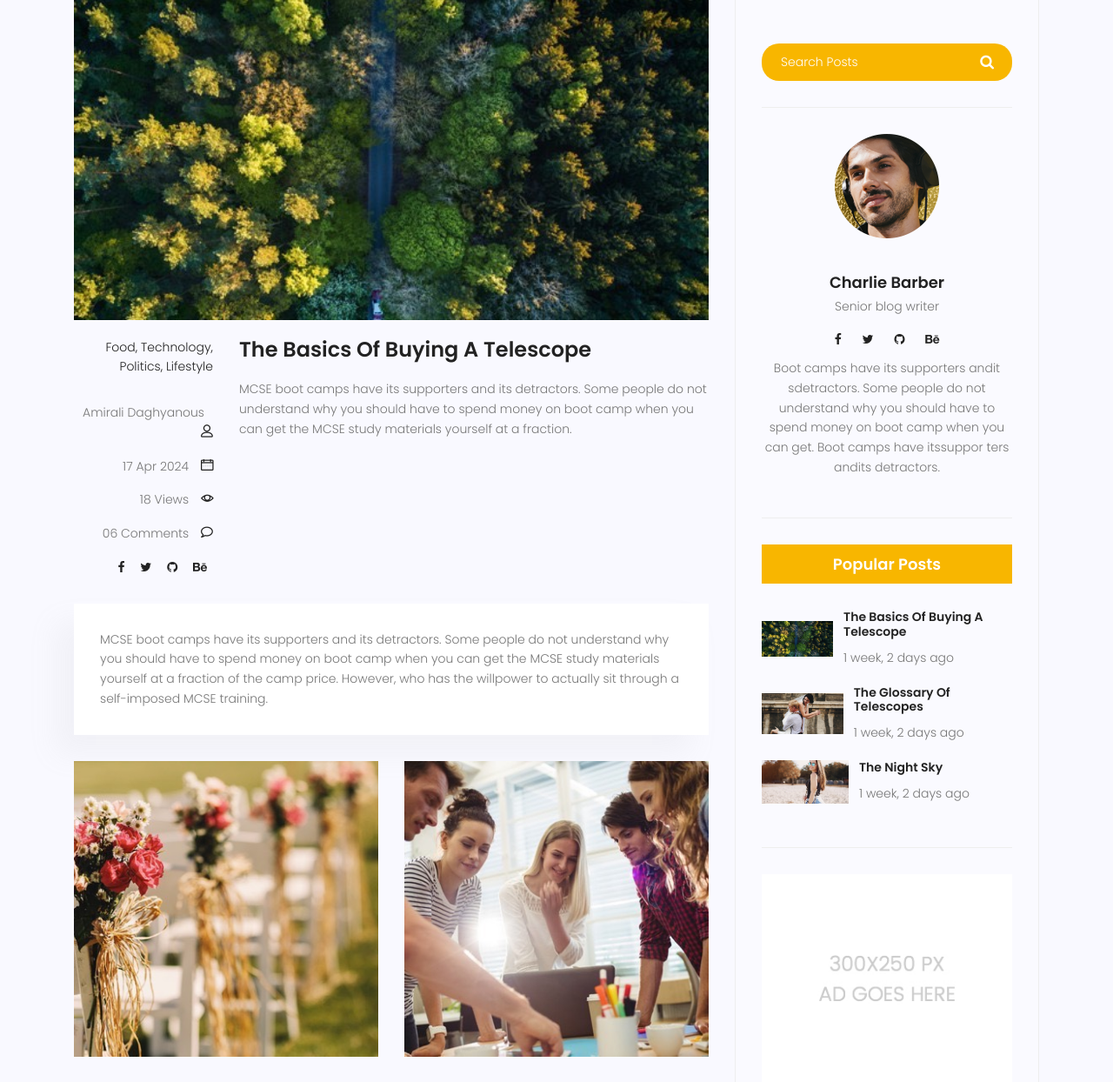
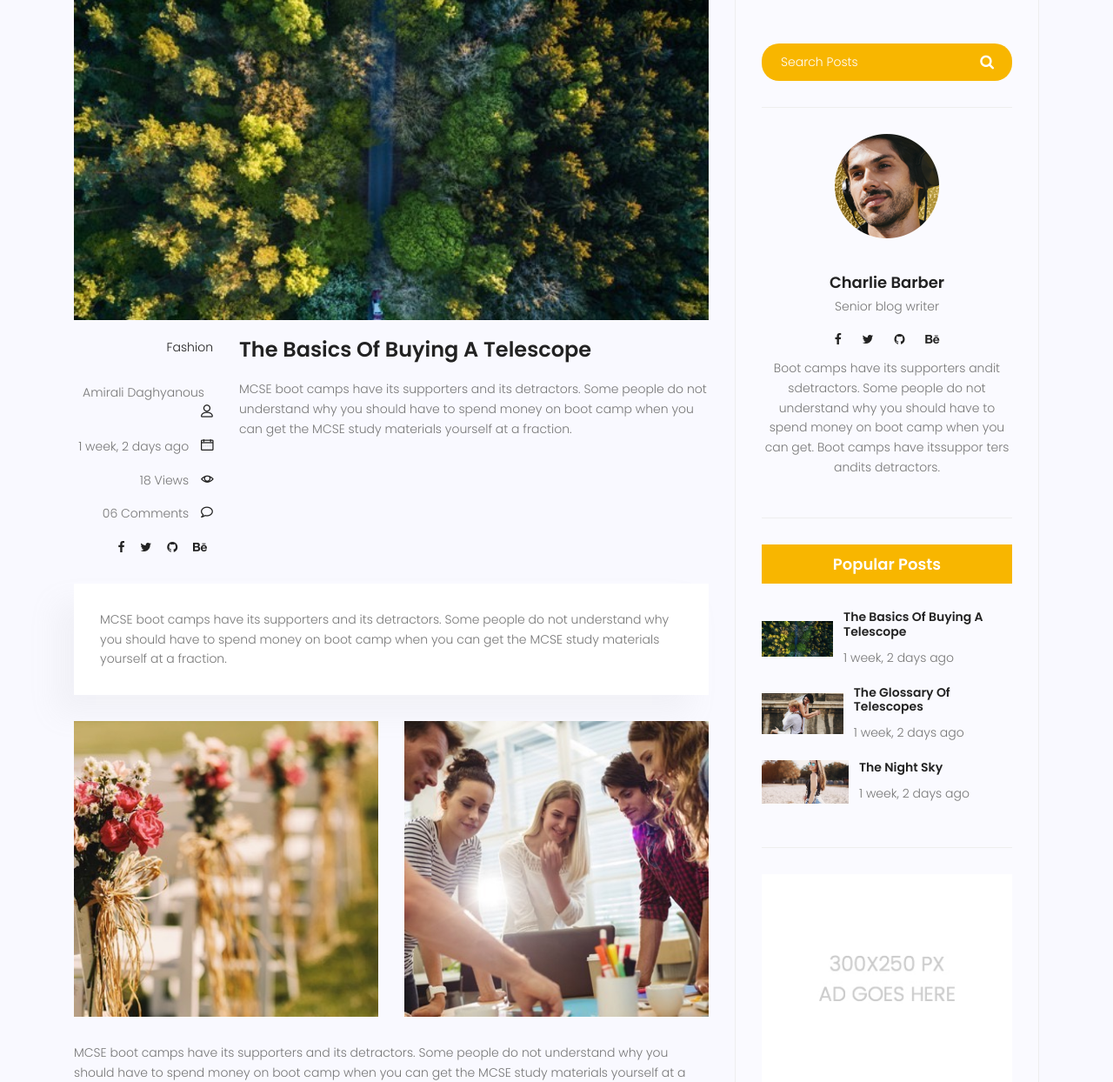
Before and after one commit to amirali098/Travelista, a Django app: page /blog-single/3 in a window 1280 px wide. Shown: the part 421-1665 px from the top of the page at 87% size. Run offline with Django 4.2, Linux system fonts and the light colour scheme; data comes from the database, SQL or seed files in the repository; both versions use the stored data as it was after the commit; parts of the project's set-up code (start-up, migrations or seed data) failed here and were passed over; some libraries are stand-ins or nearby versions.

Commit message:
order blog-single page

```diff
--- a/requirements.txt
+++ b/requirements.txt
@@ -3,3 +3,4 @@
 django-robots
 django-debug-toolbar
 django-taggit
+django-summernote
--- a/templates/Blog/blog-single.html
+++ b/templates/Blog/blog-single.html
@@ -1,11 +1,8 @@
 {% extends 'base.html' %}
 {% load static %}
 {% load blog_tags %}
-<!DOCTYPE html>
-<html lang="zxx" class="no-js">
-{% include 'head.html' %}
-<body>
-{% include 'header.html' %}
+{% load humanize %}
+
 
 
 {% block banner_area %}
@@ -42,17 +39,17 @@
                         </div>
                         <div class="col-lg-3  col-md-3 meta-details">
                             <ul class="tags">
-                                <li><a href="#">Food,</a></li>
-                                <li><a href="#">Technology,</a></li>
-                                <li><a href="#">Politics,</a></li>
-                                <li><a href="#">Lifestyle</a></li>
+                                {% for cat in post.category.all %}
+                                <li><a href="#">{{ cat }}</a></li>
+                                {% endfor %}
+
                             </ul>
                             <div class="user-details row">
                                 <p class="user-name col-lg-12 col-md-12 col-6"><a
                                         href="#">{{ post.author.get_full_name }}</a> <span class="lnr lnr-user"></span>
                                 </p>
                                 <p class="date col-lg-12 col-md-12 col-6"><a
-                                        href="#">{{ post.published_date|date:"d M Y" }}</a> <span
+                                        href="#">{{ post.published_date|naturaltime }}</a> <span
                                         class="lnr lnr-calendar-full"></span></p>
                                 <p class="view col-lg-12 col-md-12 col-6"><a href="#">{{ post.counted_views }} Views</a>
                                     <span class="lnr lnr-eye"></span></p>
@@ -69,20 +66,13 @@
                         <div class="col-lg-9 col-md-9">
                             <h3 class="mt-20 mb-20">{{ post.title }}</h3>
                             <p class="excert">
-                                MCSE boot camps have its supporters and its detractors. Some people do not understand
-                                why
-                                you should have to spend money on boot camp when you can get the MCSE study materials
-                                yourself at a fraction.
+                                {{ post.content}}
                             </p>
 
                         </div>
                         <div class="col-lg-12">
                             <div class="quotes">
-                                MCSE boot camps have its supporters and its detractors. Some people do not understand
-                                why
-                                you should have to spend money on boot camp when you can get the MCSE study materials
-                                yourself at a fraction of the camp price. However, who has the willpower to actually sit
-                                through a self-imposed MCSE training.
+                                {{ post.content}}
                             </div>
                             <div class="row mt-30 mb-30">
                                 <div class="col-6">
@@ -271,62 +261,12 @@
                 </div>
                 <div class="col-lg-4 sidebar-widgets">
                     <div class="widget-wrap">
-                        <div class="single-sidebar-widget search-widget">
-                            <form class="search-form" action="#">
-                                <input placeholder="Search Posts" name="search" type="text"
-                                       onfocus="this.placeholder = ''"
-                                       onblur="this.placeholder = 'Search Posts'">
-                                <button type="submit"><i class="fa fa-search"></i></button>
-                            </form>
-                        </div>
-                        <div class="single-sidebar-widget user-info-widget">
-                            <img src="{% static "img/blog/user-info.png" %}" alt="">
-                            <a href="#"><h4>Charlie Barber</h4></a>
-                            <p>
-                                Senior blog writer
-                            </p>
-                            <ul class="social-links">
-                                <li><a href="#"><i class="fa fa-facebook"></i></a></li>
-                                <li><a href="#"><i class="fa fa-twitter"></i></a></li>
-                                <li><a href="#"><i class="fa fa-github"></i></a></li>
-                                <li><a href="#"><i class="fa fa-behance"></i></a></li>
-                            </ul>
-                            <p>
-                                Boot camps have its supporters andit sdetractors. Some people do not understand why you
-                                should have to spend money on boot camp when you can get. Boot camps have itssuppor ters
-                                andits detractors.
-                            </p>
-                        </div>
+                        {% include 'Blog/blog-search.html' %}
+                        {% include 'Blog/blog-userinfo.html' %}
                         {% popularpost %}
-                        <div class="single-sidebar-widget ads-widget">
-                            <a href="#"><img class="img-fluid" src="{% static "img/blog/ads-banner.jpg" %}" alt=""></a>
-                        </div>
+                        {% include 'Blog/blog-ads.html' %}
                         {% categories %}
-                        <div class="single-sidebar-widget newsletter-widget">
-                            <h4 class="newsletter-title">Newsletter</h4>
-                            <p>
-                                Here, I focus on a range of items and features that we use in life without
-                                giving them a second thought.
-                            </p>
-                            <div class="form-group d-flex flex-row">
-                                <div class="col-autos">
-                                    <div class="input-group">
-                                        <div class="input-group-prepend">
-                                            <div class="input-group-text"><i class="fa fa-envelope"
-                                                                             aria-hidden="true"></i>
-                                            </div>
-                                        </div>
-                                        <input type="text" class="form-control" id="inlineFormInputGroup"
-                                               placeholder="Enter email" onfocus="this.placeholder = ''"
-                                               onblur="this.placeholder = 'Enter email'">
-                                    </div>
-                                </div>
-                                <a href="#" class="bbtns">Subcribe</a>
-                            </div>
-                            <p class="text-bottom">
-                                You can unsubscribe at any time
-                            </p>
-                        </div>
+                        {% include 'Blog/blog-newsletter.html' %}
                         {% blog_tags post.tags.all %}
                     </div>
                 </div>
```
Also changed, not shown: db.sqlite3.
